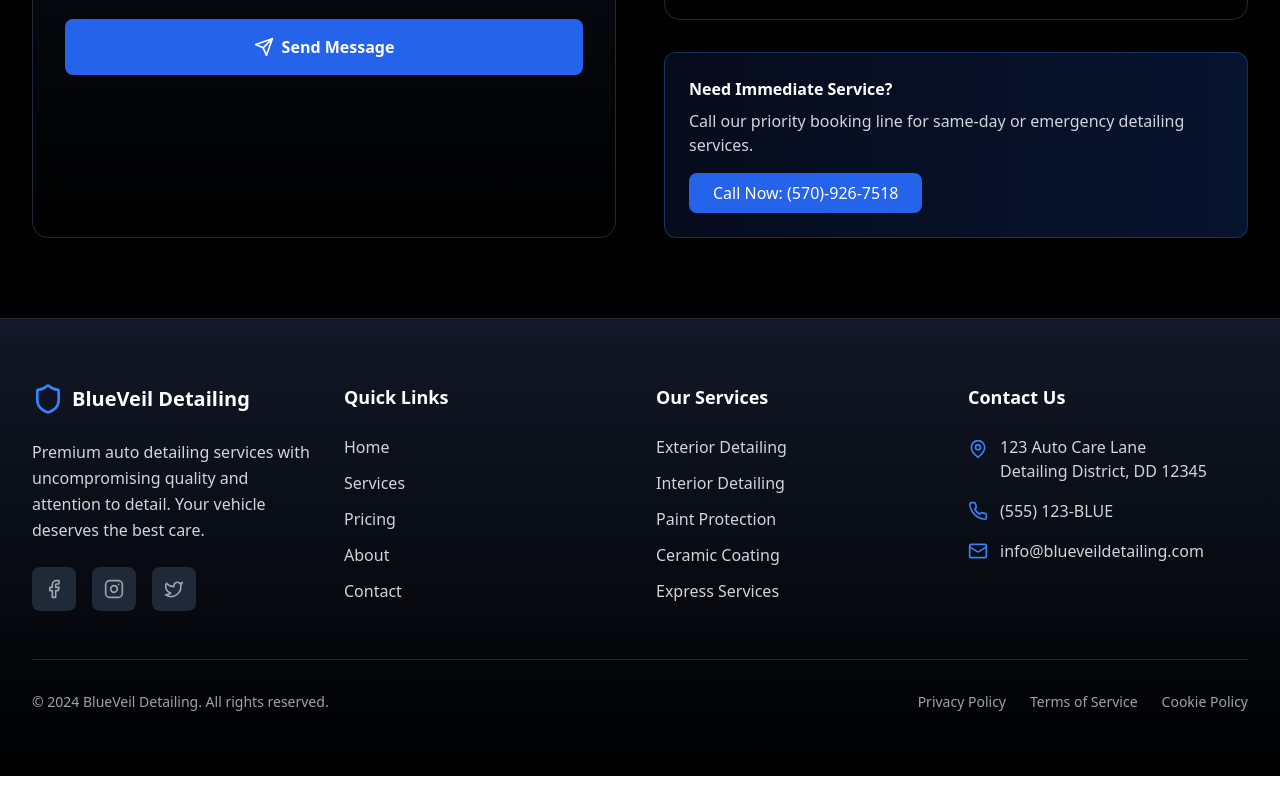
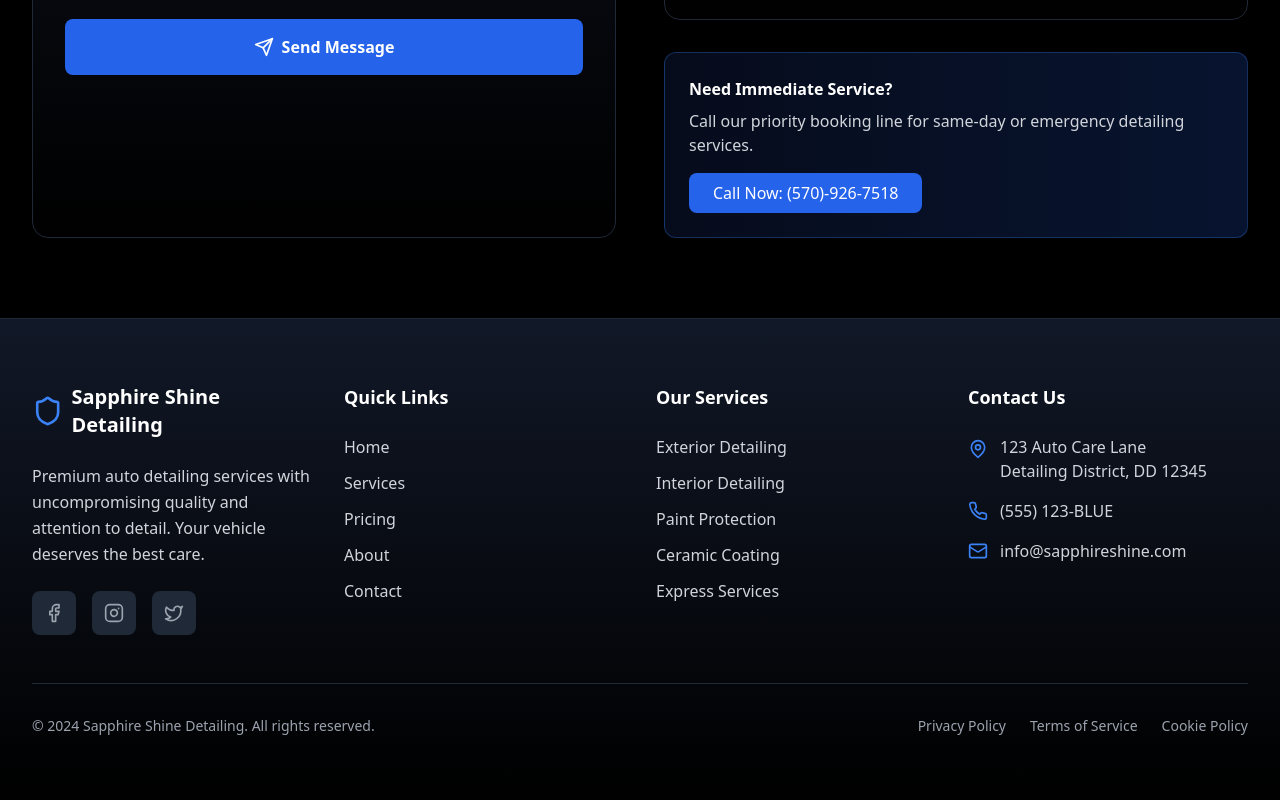
Before and after one commit to Br1anSimon/BlueVeilDetailing, a React (Vite) app: page / in a window 1280 px wide. Shown: the part 5179-5979 px from the top of the page. Before the commit the page ends 5955 px from the top, so only its background shows below. Built offline with nearby package versions, Linux system fonts and the light colour scheme.

Commit message:
Updated Footer.tsx

```diff
--- a/src/components/Footer.tsx
+++ b/src/components/Footer.tsx
@@ -32,7 +32,7 @@ const Footer = () => {
           <div className="space-y-6">
             <div className="flex items-center space-x-2">
               <Shield className="h-8 w-8 text-blue-500" />
-              <span className="text-xl font-bold text-white">BlueVeil Detailing</span>
+              <span className="text-xl font-bold text-white">Sapphire Shine Detailing</span>
             </div>
             <p className="text-gray-300 leading-relaxed">
               Premium auto detailing services with uncompromising quality and attention to detail.
@@ -103,7 +103,7 @@ const Footer = () => {
 
               <div className="flex items-center space-x-3">
                 <Mail className="h-5 w-5 text-blue-500 flex-shrink-0" />
-                <p className="text-gray-300">info@blueveildetailing.com</p>
+                <p className="text-gray-300">info@sapphireshine.com</p>
               </div>
             </div>
           </div>
@@ -113,7 +113,7 @@ const Footer = () => {
         <div className="border-t border-gray-800 mt-12 pt-8">
           <div className="flex flex-col md:flex-row justify-between items-center space-y-4 md:space-y-0">
             <p className="text-gray-400 text-sm">
-              © 2024 BlueVeil Detailing. All rights reserved.
+              © 2024 Sapphire Shine Detailing. All rights reserved.
             </p>
             <div className="flex space-x-6 text-sm">
               <a href="#" className="text-gray-400 hover:text-blue-400 transition-colors duration-200">
```
